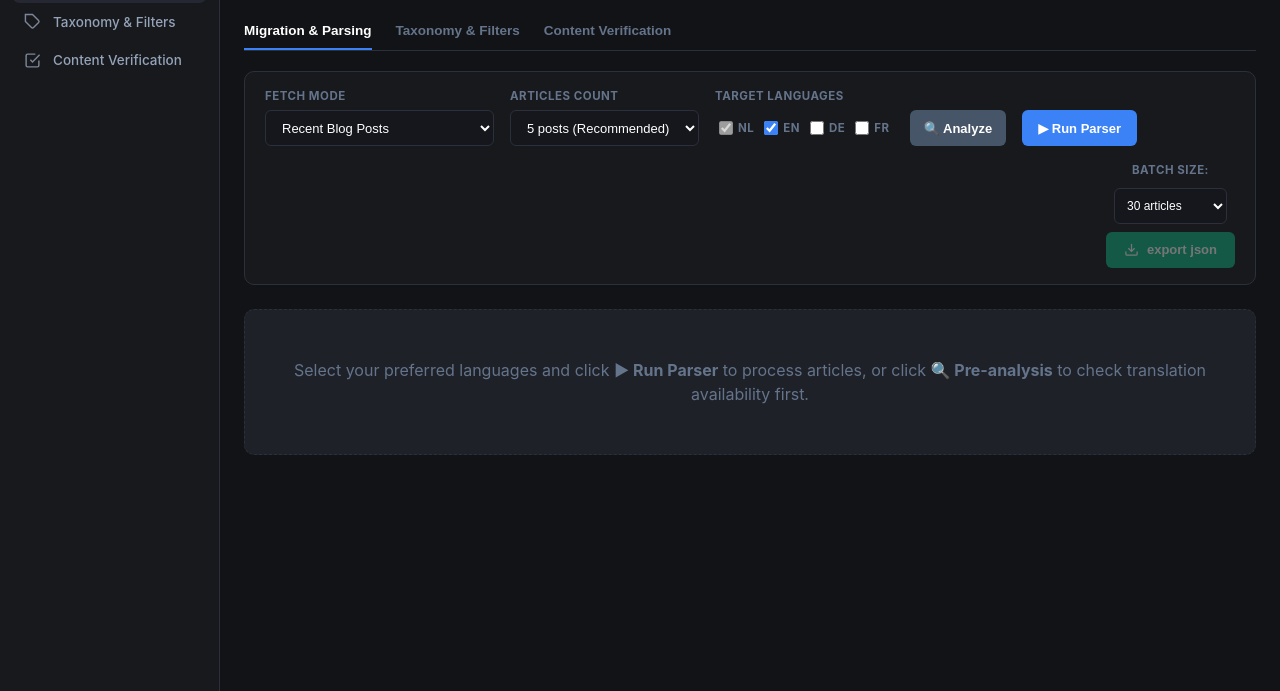
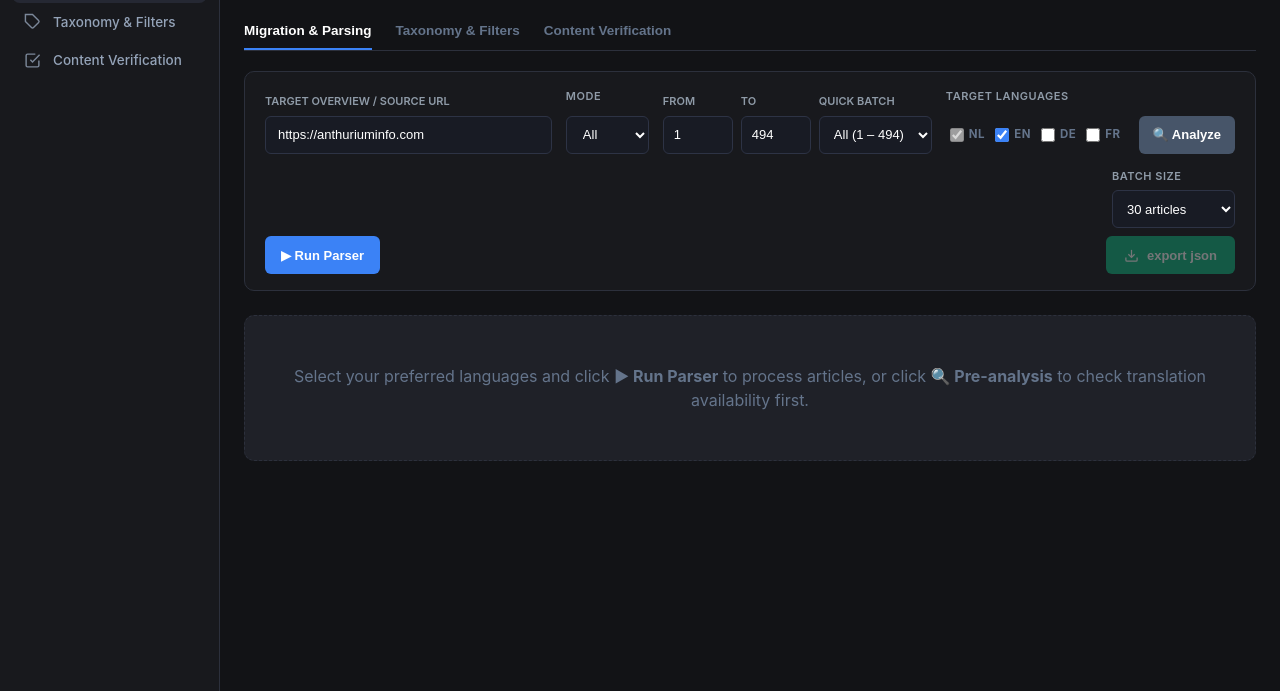
Before and after one commit to kirill-talk/content-parser, a plain HTML site: page static/index.html in a window 1280 px wide. Shown: the part 109-800 px from the top of the page. Drawn offline with Linux system fonts and the light colour scheme.

Commit message:
feat(ui): redesign Migration & Parsing toolbar to Target -> Mode -> Options layout

```diff
--- a/static/index.html
+++ b/static/index.html
@@ -512,47 +512,74 @@
 
             <!-- TAB 1: PARSING VIEW -->
             <div id="parseView">
-                <div class="toolbar">
+                <div class="toolbar" style="align-items: flex-end; gap: 14px; flex-wrap: wrap;">
+                    <!-- 1. TARGET / SOURCE URL -->
+                    <div style="flex: 2; min-width: 280px;" id="parseTargetUrlGroup">
+                        <label style="font-size: 11px; text-transform: uppercase; color: #8f9ba8; font-weight: 600; margin-bottom: 6px; display: block;">
+                            Target Overview / Source URL
+                        </label>
+                        <input type="text" id="parseSourceUrl" value="https://anthuriuminfo.com" placeholder="https://anthuriuminfo.com or blog archive URL" style="width: 100%; background: #181b24; border: 1px solid #2d3345; color: #fff; padding: 9px 12px; border-radius: 6px; font-size: 13px; height: 38px;">
+                    </div>
+
+                    <!-- 2. MODE: ALL / SINGLE -->
                     <div class="tool-group">
-                        <label>Fetch Mode</label>
-                        <select id="modeSelect" onchange="toggleMode()">
-                            <option value="recent">Recent Blog Posts</option>
-                            <option value="range">Range (from N to N)</option>
-                            <option value="single">Single Article (URL, Slug, or ID)</option>
+                        <label style="font-size: 11px; text-transform: uppercase; color: #8f9ba8; font-weight: 600; margin-bottom: 6px; display: block;">
+                            Mode
+                        </label>
+                        <select id="modeSelect" onchange="toggleMode()" style="background: #181b24; border: 1px solid #2d3345; color: #fff; padding: 8px 12px; border-radius: 6px; font-size: 13px; height: 38px;">
+                            <option value="all" selected>All</option>
+                            <option value="single">Single</option>
                         </select>
                     </div>
 
-                    <div class="tool-group" id="countGroup">
-                        <label>Articles Count</label>
-                        <select id="countSelect">
-                            <option value="3">3 posts (Quick test)</option>
-                            <option value="5" selected>5 posts (Recommended)</option>
-                            <option value="10">10 posts</option>
-                            <option value="25">25 posts</option>
-                            <option value="50">50 posts</option>
-                            <option value="100">100 posts</option>
+                    <!-- 3. OPTIONS: FROM ... TO FOR ALL + QUICK BATCHES -->
+                    <div style="display: flex; align-items: flex-end; gap: 8px;" id="rangeGroup">
+                        <div>
+                            <label style="font-size: 11px; text-transform: uppercase; color: #8f9ba8; font-weight: 600; margin-bottom: 6px; display: block;">
+                                From
+                            </label>
+                            <input type="number" id="fromInput" value="1" min="1" max="494" style="width: 70px; background: #181b24; border: 1px solid #2d3345; color: #fff; padding: 9px 10px; border-radius: 6px; font-size: 13px; height: 38px;">
+                        </div>
+                        <div>
+                            <label style="font-size: 11px; text-transform: uppercase; color: #8f9ba8; font-weight: 600; margin-bottom: 6px; display: block;">
+                                To
+                            </label>
+                            <input type="number" id="toInput" value="494" min="1" max="494" style="width: 70px; background: #181b24; border: 1px solid #2d3345; color: #fff; padding: 9px 10px; border-radius: 6px; font-size: 13px; height: 38px;">
+                        </div>
+                        <div>
+                            <label style="font-size: 11px; text-transform: uppercase; color: #8f9ba8; font-weight: 600; margin-bottom: 6px; display: block;">
+                                Quick Batch
+                            </label>
+                            <select id="parseBatchSelect" onchange="applyParseBatch(this.value)" style="background: #181b24; border: 1px solid #2d3345; color: #fff; padding: 8px 10px; border-radius: 6px; font-size: 13px; height: 38px;">
+                                <option value="1-494" selected>All (1 – 494)</option>
+                                <option value="1-50">1 – 50</option>
+                                <option value="51-100">51 – 100</option>
+                                <option value="101-150">101 – 150</option>
+                                <option value="151-200">151 – 200</option>
+                                <option value="201-250">201 – 250</option>
+                                <option value="251-300">251 – 300</option>
+                                <option value="301-350">301 – 350</option>
+                                <option value="351-400">351 – 400</option>
+                                <option value="401-450">401 – 450</option>
+                                <option value="451-494">451 – 494</option>
                             </select>
                         </div>
-
-                    <div class="tool-group" id="rangeGroup" style="display: none;">
-                        <label>Article Range (1 - 494)</label>
-                        <div style="display: flex; align-items: center; gap: 8px;">
-                            <span style="color: var(--text-muted); font-size: 13px;">From</span>
-                            <input type="number" id="fromInput" value="1" min="1" max="494" style="width: 75px;">
-                            <span style="color: var(--text-muted); font-size: 13px;">to</span>
-                            <input type="number" id="toInput" value="5" min="1" max="494" style="width: 75px;">
-                        </div>
-                    </div>
-
-                    <div class="tool-group" id="singleGroup" style="display: none;">
-                        <label>Article URL, Slug or ID</label>
-                        <input type="text" id="postIdentifier" placeholder="Paste full article URL, slug or ID..." style="min-width: 380px;">
-                    </div>
-
-                    <!-- Flexible Language Selector -->
+                    </div>
+
+                    <!-- 3. OPTIONS: SINGLE PAGE URL -->
+                    <div style="display: none; flex: 2; min-width: 320px;" id="singleGroup">
+                        <label style="font-size: 11px; text-transform: uppercase; color: #8f9ba8; font-weight: 600; margin-bottom: 6px; display: block;">
+                            Single Page URL
+                        </label>
+                        <input type="text" id="postIdentifier" placeholder="Paste full article URL, slug or ID..." style="width: 100%; background: #181b24; border: 1px solid #2d3345; color: #fff; padding: 9px 12px; border-radius: 6px; font-size: 13px; height: 38px;">
+                    </div>
+
+                    <!-- Target Languages (NL, EN, DE, FR) -->
                     <div class="tool-group">
-                        <label>Target Languages</label>
-                        <div class="lang-checkboxes">
+                        <label style="font-size: 11px; text-transform: uppercase; color: #8f9ba8; font-weight: 600; margin-bottom: 6px; display: block;">
+                            Target Languages
+                        </label>
+                        <div class="lang-checkboxes" style="height: 38px; display: flex; align-items: center;">
                             <label class="lang-label"><input type="checkbox" id="lang_nl" checked disabled> NL</label>
                             <label class="lang-label"><input type="checkbox" id="lang_en" checked> EN</label>
                             <label class="lang-label"><input type="checkbox" id="lang_de"> DE</label>
@@ -560,31 +587,39 @@
                         </div>
                     </div>
 
+                    <!-- Action Buttons: Analyze & Run Parser -->
                     <div class="tool-group">
-                        <button class="btn-analyze" id="analyzeBtn" onclick="runAnalysis()">
+                        <label style="font-size: 11px; text-transform: uppercase; color: transparent; font-weight: 600; margin-bottom: 6px; display: block;">Action</label>
+                        <button class="btn-analyze" id="analyzeBtn" onclick="runAnalysis()" style="height: 38px;">
                             <span>🔍 Analyze</span>
                         </button>
                     </div>
 
                     <div class="tool-group">
-                        <button class="btn-mach3" id="parseBtn" onclick="runParser()">
+                        <label style="font-size: 11px; text-transform: uppercase; color: transparent; font-weight: 600; margin-bottom: 6px; display: block;">Execute</label>
+                        <button class="btn-mach3" id="parseBtn" onclick="runParser()" style="height: 38px;">
                             <span id="btnText">&#9654; Run Parser</span>
                         </button>
                     </div>
 
-                    <div class="tool-group" style="margin-left: auto; display: flex; align-items: center; gap: 8px;">
-                        <label style="margin: 0; font-size: 11.5px; white-space: nowrap;">Batch size:</label>
-                        <select id="exportBatchSize" style="padding: 6px 8px; border-radius: 6px; font-size: 12px; background: var(--bg-input); border: 1px solid var(--border); color: #fff;">
+                    <!-- Batch Size & Export JSON -->
+                    <div class="tool-group" style="margin-left: auto; display: flex; align-items: flex-end; gap: 8px;">
+                        <div>
+                            <label style="font-size: 11px; text-transform: uppercase; color: #8f9ba8; font-weight: 600; margin-bottom: 6px; display: block;">Batch size</label>
+                            <select id="exportBatchSize" style="padding: 8px 10px; border-radius: 6px; font-size: 13px; background: #181b24; border: 1px solid #2d3345; color: #fff; height: 38px;">
                                 <option value="30" selected>30 articles</option>
                                 <option value="20">20 articles</option>
                                 <option value="15">15 articles</option>
                                 <option value="10">10 articles</option>
                                 <option value="all">All (single file)</option>
                             </select>
-                        <button class="btn-export-mach3" id="exportBtn" onclick="downloadJSON()" disabled>
+                        </div>
+                        <div>
+                            <button class="btn-export-mach3" id="exportBtn" onclick="downloadJSON()" disabled style="height: 38px;">
                                 <svg width="15" height="15" viewBox="0 0 24 24" fill="none" stroke="currentColor" stroke-width="2"><path d="M21 15v4a2 2 0 0 1-2 2H5a2 2 0 0 1-2-2v-4"></path><polyline points="7 10 12 15 17 10"></polyline><line x1="12" y1="15" x2="12" y2="3"></line></svg>
                                 export json
                             </button>
+                        </div>
                     </div>
                 </div>
 
@@ -879,9 +914,27 @@
 
         function toggleMode() {
             const mode = document.getElementById('modeSelect').value;
-            document.getElementById('countGroup').style.display = mode === 'recent' ? 'flex' : 'none';
-            document.getElementById('rangeGroup').style.display = mode === 'range' ? 'flex' : 'none';
-            document.getElementById('singleGroup').style.display = mode === 'single' ? 'flex' : 'none';
+            const rangeGroup = document.getElementById('rangeGroup');
+            const singleGroup = document.getElementById('singleGroup');
+            const parseTargetUrlGroup = document.getElementById('parseTargetUrlGroup');
+
+            if (mode === 'all') {
+                if (parseTargetUrlGroup) parseTargetUrlGroup.style.display = 'block';
+                if (rangeGroup) rangeGroup.style.display = 'flex';
+                if (singleGroup) singleGroup.style.display = 'none';
+            } else if (mode === 'single') {
+                if (parseTargetUrlGroup) parseTargetUrlGroup.style.display = 'block';
+                if (rangeGroup) rangeGroup.style.display = 'none';
+                if (singleGroup) singleGroup.style.display = 'block';
+            }
+        }
+
+        function applyParseBatch(val) {
+            if (val.includes('-')) {
+                const [start, end] = val.split('-');
+                document.getElementById('fromInput').value = start;
+                document.getElementById('toInput').value = end;
+            }
         }
 
         function getSelectedLanguages() {
@@ -916,10 +969,10 @@
 
         async function runAnalysis() {
             const mode = document.getElementById('modeSelect').value;
-            const count = document.getElementById('countSelect').value;
-            const fromN = document.getElementById('fromInput').value;
-            const toN = document.getElementById('toInput').value;
+            const fromN = document.getElementById('fromInput') ? document.getElementById('fromInput').value : 1;
+            const toN = document.getElementById('toInput') ? document.getElementById('toInput').value : 494;
             const identifier = document.getElementById('postIdentifier').value.trim();
+            const sourceUrl = document.getElementById('parseSourceUrl') ? document.getElementById('parseSourceUrl').value.trim() : '';
             const langs = getSelectedLanguages();
             const analysisBox = document.getElementById('analysisContainer');
             const analyzeBtn = document.getElementById('analyzeBtn');
@@ -939,11 +992,20 @@
             progressBarFill.style.width = '0%';
             progressCurrentTitle.textContent = 'Verifying WordPress REST endpoint...';
 
-            let queryParams = `langs=${langs}&count=${count}`;
-            if (mode === 'range') {
-                queryParams = `langs=${langs}&from=${encodeURIComponent(fromN)}&to=${encodeURIComponent(toN)}`;
-            } else if (mode === 'single' && identifier) {
-                queryParams = `langs=${langs}&identifier=${encodeURIComponent(identifier)}`;
+            let queryParams = `langs=${langs}`;
+            if (sourceUrl) {
+                queryParams += `&source_url=${encodeURIComponent(sourceUrl)}`;
+            }
+            if (mode === 'all') {
+                queryParams += `&from=${encodeURIComponent(fromN)}&to=${encodeURIComponent(toN)}`;
+            } else if (mode === 'single') {
+                if (!identifier) {
+                    alert("Please enter a single article URL, slug or ID.");
+                    analyzeBtn.disabled = false;
+                    progressBox.style.display = 'none';
+                    return;
+                }
+                queryParams += `&identifier=${encodeURIComponent(identifier)}`;
             }
 
             let retryCount = 0;
@@ -1117,10 +1179,10 @@
 
         async function runParser() {
             const mode = document.getElementById('modeSelect').value;
-            const count = document.getElementById('countSelect').value;
-            const fromN = document.getElementById('fromInput').value;
-            const toN = document.getElementById('toInput').value;
+            const fromN = document.getElementById('fromInput') ? document.getElementById('fromInput').value : 1;
+            const toN = document.getElementById('toInput') ? document.getElementById('toInput').value : 494;
             const identifier = document.getElementById('postIdentifier').value.trim();
+            const sourceUrl = document.getElementById('parseSourceUrl') ? document.getElementById('parseSourceUrl').value.trim() : '';
             const langs = getSelectedLanguages();
             const parseBtn = document.getElementById('parseBtn');
             const exportBtn = document.getElementById('exportBtn');
@@ -1132,6 +1194,11 @@
             const progressBarFill = document.getElementById('progressBarFill');
             const progressCurrentTitle = document.getElementById('progressCurrentTitle');
 
+            if (mode === 'single' && !identifier) {
+                alert("Please enter a single article URL, slug or ID.");
+                return;
+            }
+
             parseBtn.disabled = true;
             exportBtn.disabled = true;
             btnText.textContent = "⏳ Parsing & Synchronizing...";
@@ -1145,11 +1212,14 @@
 
             container.innerHTML = '<div style="text-align: center; padding: 40px; color: var(--accent);">Processing posts and compiling CMS payload...</div>';
 
-            let queryParams = `langs=${langs}&count=${count}`;
-            if (mode === 'range') {
-                queryParams = `langs=${langs}&from=${encodeURIComponent(fromN)}&to=${encodeURIComponent(toN)}`;
+            let queryParams = `langs=${langs}`;
+            if (sourceUrl) {
+                queryParams += `&source_url=${encodeURIComponent(sourceUrl)}`;
+            }
+            if (mode === 'all') {
+                queryParams += `&from=${encodeURIComponent(fromN)}&to=${encodeURIComponent(toN)}`;
             } else if (mode === 'single' && identifier) {
-                queryParams = `langs=${langs}&identifier=${encodeURIComponent(identifier)}`;
+                queryParams += `&identifier=${encodeURIComponent(identifier)}`;
             }
 
             let retryCount = 0;
```
Lines whose indentation alone changed are shown as unchanged.
